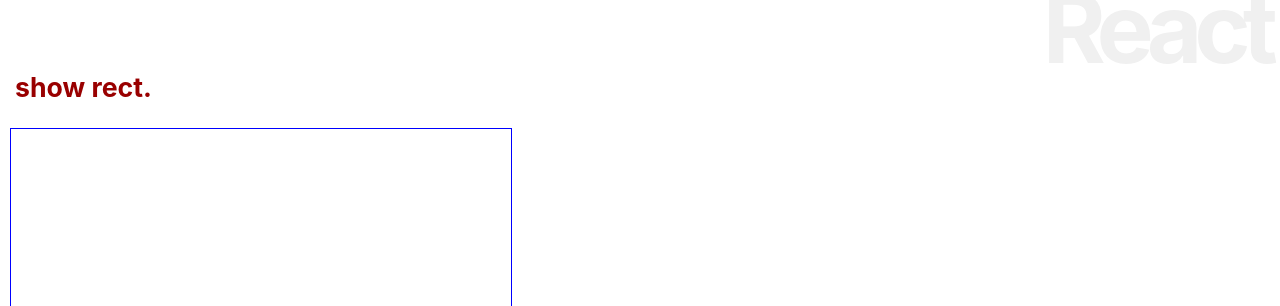
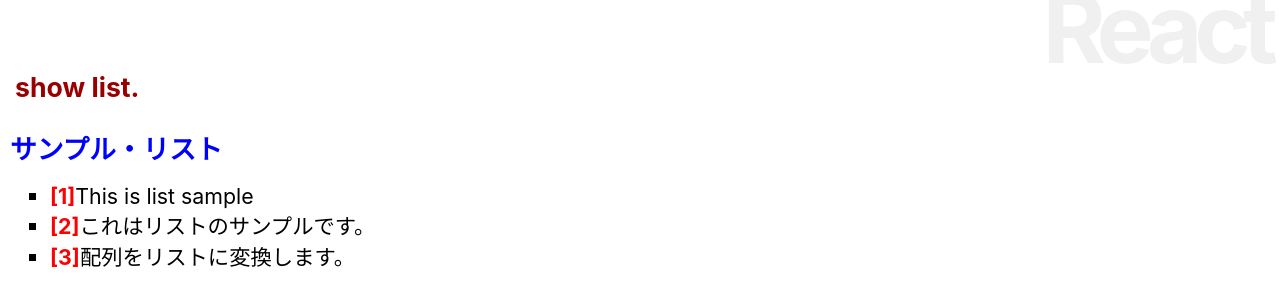
Before and after one commit to kaitosuganoo0807/react_app, a React (Create React App) app: page / in a window 1280 px wide. Shown: the top 306 px of the page. Built offline with nearby package versions, Linux system fonts and the light colour scheme.

Commit message:
リスト表示コンポーネント

```diff
--- a/src/App.js
+++ b/src/App.js
@@ -3,7 +3,11 @@
 import Rect from './Rect';
 
 class App extends Component {
-  data = [];
+  data = [
+    "This is list sample",
+    "これはリストのサンプルです。",
+    "配列をリストに変換します。"
+  ];
 
   msgStyle = {
     fontSize: "20pt",
@@ -11,49 +15,68 @@
     margin: "20px 0px",
     padding: "5px",
   }
-  area = {
-    width: "500px",
-    height: "500px",
-    border: "1px solid blue"
-  }
 
   constructor(props) {
     super(props);
     this.state = {
       list: this.data
     };
-    this.doAction = this.doAction.bind(this);
-  }
-
-  doAction(e) {
-    let x = e.pageX;
-    let y = e.pageY;
-    this.data.push({ x:x, y:y});
-    this.setState({
-      list: this.data
-    });
-  }
-
-  draw(d) {
-    let s = {
-      position: "absolute",
-        left: (d.x - 25) + "px",
-        top: (d.y - 25) + "px",
-        width: "50px",
-        height: "50px",
-        backgroundColor: "#66f3",
-    };
-    return <div style={s}></div>;
   }
 
   render() {
     return <div>
       <h1>React</h1>
-      <h2 style={this.msgStyle}>show rect.</h2>
-      <div style={this.area} onClick={this.doAction}>
-        {this.data.map((value) => this.draw(value))}
+      <h2 style={this.msgStyle}>show list.</h2>
+      <List title="サンプル・リスト" data={this.data} />
+    </div>;
+  }
+}
+
+class List extends Component {
+  number = 1;
+
+  title = {
+    fontSize: "20pt",
+    fontWeight: "bold",
+    color: "blue",
+  };
+
+  render() {
+    let data = this.props.data;
+    return (
+      <div>
+        <p style={this.title}>{this.props.title}</p>
+        <ul>
+          {data.map((item) =>
+            <Item number={this.number++} value={item}
+              key={this.number} />
+          )}
+        </ul>
       </div>
-    </div>
+    )
+  }
+}
+
+class Item extends Component {
+  li = {
+    listStyleType: "square",
+    fontSize: "16pt",
+    color: "#06",
+    margin: "0px",
+    padding: "0px",
+  }
+  num = {
+    fontWeight: "bold",
+    color: "red"
+  }
+
+  render() {
+    return (
+      <li style={this.li}>
+        <span style={this.num}>[{this.props.number}]</span>
+        {this.props.value}
+      </li>
+    );
   }
 }
 
```
